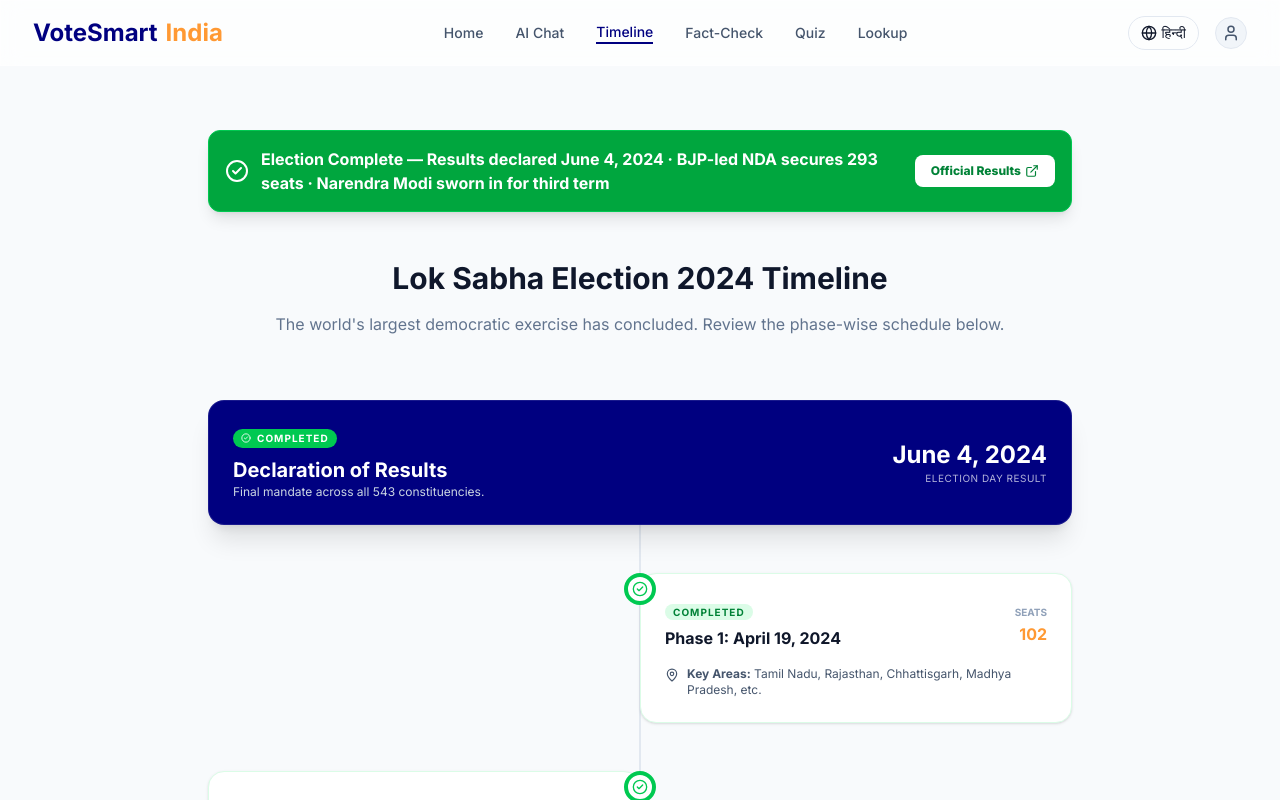
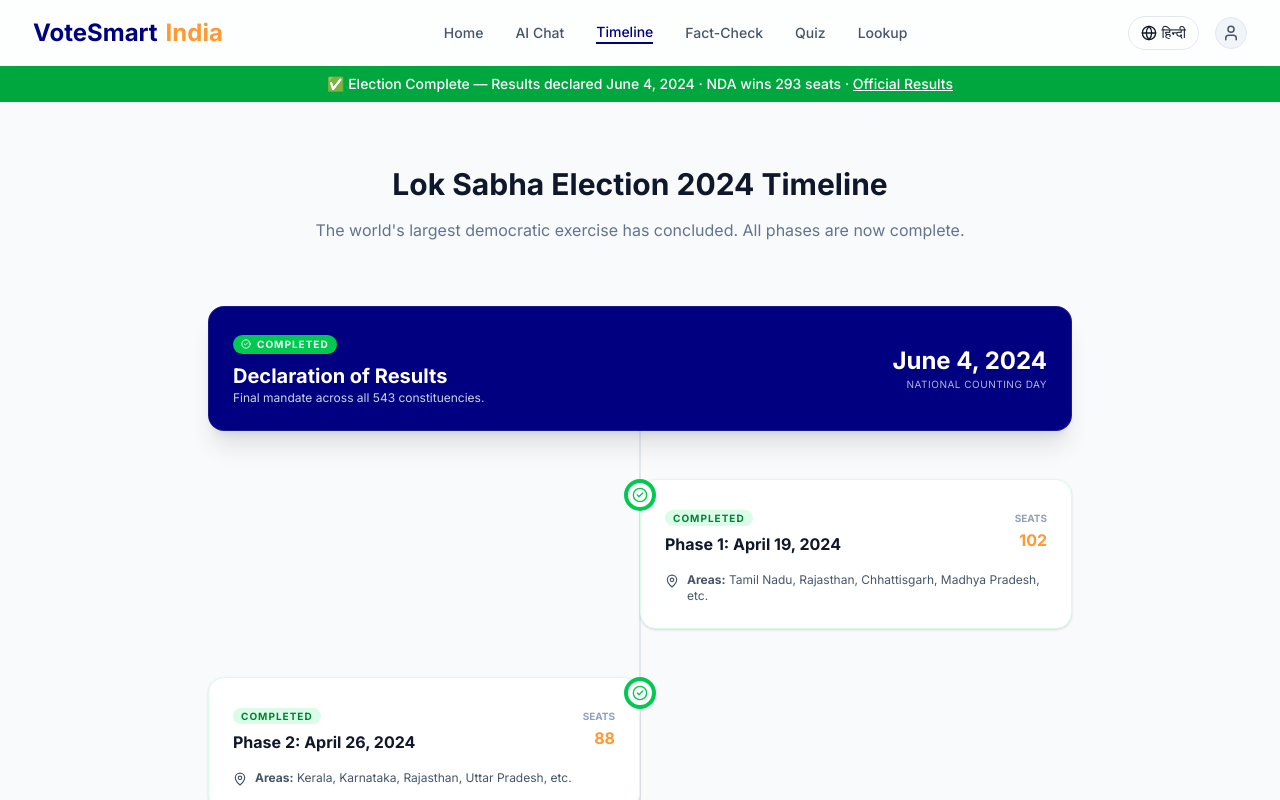
Before and after one commit to Nitinkgupta9967/Prompt_War, a Next.js app in the folder frontend/: page /timeline in a window 1280 px wide. Shown: the top 800 px of the page. Built offline with nearby package versions, Linux system fonts and the light colour scheme.

Commit message:
Fix: Implemented Prompt 2 - Timeline final banner and status

```diff
--- a/frontend/src/app/timeline/page.tsx
+++ b/frontend/src/app/timeline/page.tsx
@@ -2,7 +2,7 @@
 
 import React from 'react';
 import { motion } from 'framer-motion';
-import { CheckCircle2, Calendar, MapPin, ExternalLink } from 'lucide-react';
+import { CheckCircle2, MapPin } from 'lucide-react';
 
 const phases = [
   { phase: 1, date: "April 19, 2024", status: "completed", states: "Tamil Nadu, Rajasthan, Chhattisgarh, Madhya Pradesh, etc.", constituencies: 102 },
@@ -16,32 +16,16 @@ const phases = [
 
 export default function TimelinePage() {
   return (
+    <>
+      {/* Prompt 2 Banner */}
+      <div className="bg-green-600 text-white text-center py-2 px-4 text-sm font-medium">
+        ✅ Election Complete — Results declared June 4, 2024 · NDA wins 293 seats · <a href="https://eci.gov.in" className="underline">Official Results</a>
+      </div>
+
       <div className="max-w-4xl mx-auto px-4 py-8 md:py-16">
-      {/* Prompt C - Green Banner */}
-      <motion.div
-        initial={{ opacity: 0, y: -10 }}
-        animate={{ opacity: 1, y: 0 }}
-        className="mb-12 p-4 bg-green-600 text-white rounded-xl shadow-lg flex flex-col md:flex-row items-center justify-between gap-4 border border-green-500"
-      >
-        <div className="flex items-center gap-3">
-          <CheckCircle2 size={24} className="shrink-0" />
-          <p className="text-sm md:text-base font-bold">
-            Election Complete — Results declared June 4, 2024 · BJP-led NDA secures 293 seats · Narendra Modi sworn in for third term
-          </p>
-        </div>
-        <a
-          href="https://eci.gov.in"
-          target="_blank"
-          rel="noopener noreferrer"
-          className="flex items-center gap-1 px-4 py-2 bg-white text-green-700 rounded-lg text-xs font-extrabold whitespace-nowrap hover:bg-green-50 transition-colors"
-        >
-          Official Results <ExternalLink size={14} />
-        </a>
-      </motion.div>
-
         <div className="text-center mb-16">
           <h1 className="text-3xl font-bold text-slate-900 mb-4">Lok Sabha Election 2024 Timeline</h1>
-        <p className="text-slate-500">The world&apos;s largest democratic exercise has concluded. Review the phase-wise schedule below.</p>
+          <p className="text-slate-500">The world&apos;s largest democratic exercise has concluded. All phases are now complete.</p>
         </div>
 
         <div className="relative">
@@ -64,7 +48,7 @@ export default function TimelinePage() {
                 </div>
                 <div className="text-right">
                   <div className="text-2xl font-bold">June 4, 2024</div>
-                <div className="text-[10px] opacity-70 uppercase tracking-wider">Election Day Result</div>
+                  <div className="text-[10px] opacity-70 uppercase tracking-wider">National Counting Day</div>
                 </div>
               </div>
             </motion.div>
@@ -82,7 +66,7 @@ export default function TimelinePage() {
                 </div>
 
                 <div className="md:w-1/2">
-                <div className="card border-green-100 bg-white hover:border-green-500 transition-all">
+                  <div className="card border-green-100">
                     <div className="flex justify-between items-start mb-4">
                       <div>
                         <span className="text-[10px] font-bold px-2 py-0.5 rounded-full bg-green-100 text-green-700 uppercase tracking-widest">
@@ -99,7 +83,7 @@ export default function TimelinePage() {
                     <div className="space-y-3">
                       <div className="flex gap-2 items-start text-xs text-slate-600">
                         <MapPin size={14} className="shrink-0 mt-0.5" />
-                      <p><span className="font-bold">Key Areas:</span> {p.states}</p>
+                        <p><span className="font-bold">Areas:</span> {p.states}</p>
                       </div>
                     </div>
                   </div>
@@ -109,5 +93,6 @@ export default function TimelinePage() {
           </div>
         </div>
       </div>
+    </>
   );
 }
```
Lines whose indentation alone changed are shown as unchanged.
